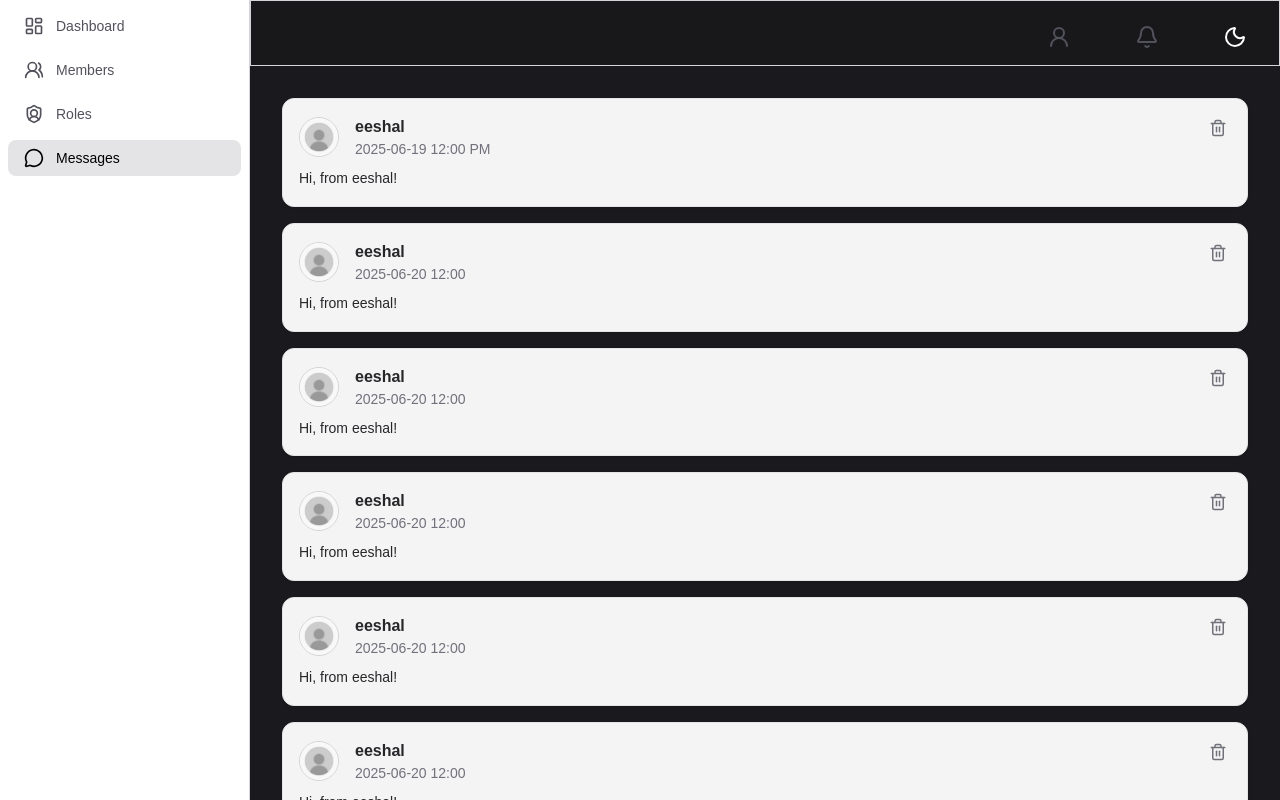
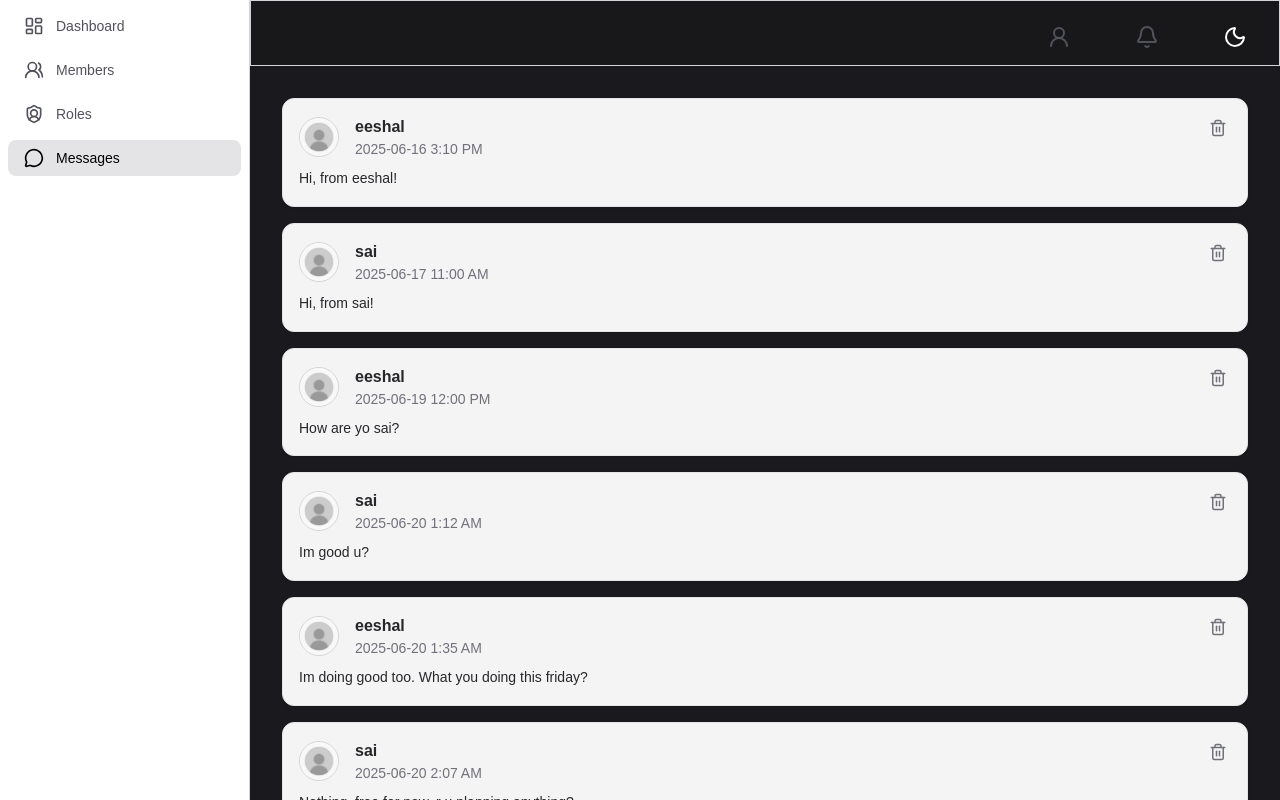
Before and after one commit to eeshalteluri/discord-server-admin-dashboard, a Next.js app: page /messages in a window 1280 px wide. Built offline with nearby package versions, Linux system fonts and the light colour scheme.

Commit message:
Updated the messages, members mock data

```diff
--- a/src/app/constants/constants.ts
+++ b/src/app/constants/constants.ts
@@ -4,74 +4,92 @@ export const MessagesList : MessageType[] = [
   {
     avatar: 'https://via.placeholder.com/40',
     username: 'eeshal',
-    createdAt: '2025-06-19 12:00 PM',
+    createdAt: '2025-06-16 3:10 PM',
     message: 'Hi, from eeshal!'
   },
   {
     avatar: 'https://via.placeholder.com/40',
-    username: 'eeshal',
-    createdAt: '2025-06-20 12:00',
-    message: 'Hi, from eeshal!'
+    username: 'sai',
+    createdAt: '2025-06-17 11:00 AM',
+    message: 'Hi, from sai!'
   },
   {
     avatar: 'https://via.placeholder.com/40',
     username: 'eeshal',
-    createdAt: '2025-06-20 12:00',
-    message: 'Hi, from eeshal!'
+    createdAt: '2025-06-19 12:00 PM',
+    message: 'How are yo sai?'
+  },
+  {
+    avatar: 'https://via.placeholder.com/40',
+    username: 'sai',
+    createdAt: '2025-06-20 1:12 AM',
+    message: 'Im good u?'
   },
   {
     avatar: 'https://via.placeholder.com/40',
     username: 'eeshal',
-    createdAt: '2025-06-20 12:00',
-    message: 'Hi, from eeshal!'
+    createdAt: '2025-06-20 1:35 AM',
+    message: 'Im doing good too. What you doing this friday?'
+  },
+  {
+    avatar: 'https://via.placeholder.com/40',
+    username: 'sai',
+    createdAt: '2025-06-20 2:07 AM',
+    message: 'Nothing, free for now. r u planning anything?'
+  },
+  {
+    avatar: 'https://via.placeholder.com/40',
+    username: 'teluri',
+    createdAt: '2025-06-20 3:23 AM',
+    message: 'Gys it you are planning anything count me in :)'
   },
   {
     avatar: 'https://via.placeholder.com/40',
     username: 'eeshal',
-    createdAt: '2025-06-20 12:00',
-    message: 'Hi, from eeshal!'
+    createdAt: '2025-06-20 3:40 AM',
+    message: 'Lets buil discord server dashboard during the weekend. What do u say gang?'
+  },
+  {
+    avatar: 'https://via.placeholder.com/40',
+    username: 'teluri',
+    createdAt: '2025-06-20 6:15 AM',
+    message: 'yeahhhhh..., lets do it!!!!'
+  },
+  {
+    avatar: 'https://via.placeholder.com/40',
+    username: 'sai',
+    createdAt: '2025-06-20 7:36 AM',
+    message: 'ya, sounds gud to me too'
   },
   {
     avatar: 'https://via.placeholder.com/40',
     username: 'eeshal',
-    createdAt: '2025-06-20 12:00',
-    message: 'Hi, from eeshal!'
+    createdAt: '2025-06-20 7:58 AM',
+    message: 'Where shall we gather?'
+  },
+  {
+    avatar: 'https://via.placeholder.com/40',
+    username: 'teluri',
+    createdAt: '2025-06-20 9:21 AM',
+    message: 'U guys can come to my house.'
+  },
+  {
+    avatar: 'https://via.placeholder.com/40',
+    username: 'sai',
+    createdAt: '2025-06-20 9:25 AM',
+    message: 'okay'
   },
   {
     avatar: 'https://via.placeholder.com/40',
     username: 'eeshal',
-    createdAt: '2025-06-20 12:00',
-    message: 'Hi, from eeshal!'
+    createdAt: '2025-06-20 9:25 AM',
+    message: 'okay'
   },
   {
     avatar: 'https://via.placeholder.com/40',
     username: 'eeshal',
-    createdAt: '2025-06-20 12:00',
-    message: 'Hi, from eeshal!'
-  },
-  {
-    avatar: 'https://via.placeholder.com/40',
-    username: 'eeshal',
-    createdAt: '2025-06-20 12:00',
-    message: 'Hi, from eeshal!'
-  },
-  {
-    avatar: 'https://via.placeholder.com/40',
-    username: 'eeshal',
-    createdAt: '2025-06-20 12:00',
-    message: 'Hi, from eeshal!'
-  },
-  {
-    avatar: 'https://via.placeholder.com/40',
-    username: 'eeshal',
-    createdAt: '2025-06-20 12:00',
-    message: 'Hi, from eeshal!'
-  },
-  {
-    avatar: 'https://via.placeholder.com/40',
-    username: 'eeshal',
-    createdAt: '2025-06-20 12:00',
-    message: 'Hi, from eeshal!'
+    createdAt: '2025-06-20 9:25 AM',
+    message: 'can someone contact kumar? he might also be interested'
   },
 ]
 
@@ -104,9 +122,56 @@ export const MembersList : MemberType[] = [
     role: 'member',
     isOnline: true
   },
+  {
+    avatar: 'https://via.placeholder.com/43',
+    username: 'shashi',
+    joinDate: '2025-06-18',
+    role: 'member',
+    isOnline: false
+  },
+  {
+    avatar: 'https://via.placeholder.com/43',
+    username: 'preetham',
+    joinDate: '2025-06-15',
+    role: 'moderator',
+    isOnline: true
+  },
+  {
+    avatar: 'https://via.placeholder.com/43',
+    username: 'rishi',
+    joinDate: '2025-06-20',
+    role: 'member',
+    isOnline: true
+  },
+  {
+    avatar: 'https://via.placeholder.com/43',
+    username: 'praveen',
+    joinDate: '2025-06-15',
+    role: 'admin',
+    isOnline: true
+  },
+  {
+    avatar: 'https://via.placeholder.com/43',
+    username: 'akash',
+    joinDate: '2025-06-14',
+    role: 'member',
+    isOnline: false
+  },
+  {
+    avatar: 'https://via.placeholder.com/43',
+    username: 'ravi',
+    joinDate: '2025-06-14',
+    role: 'owner',
+    isOnline: true
+  },
 ]
 
 export const RolesList : RoleType[] = [
+  {
+    name: 'owner',
+    isActive: true,
+    color: 'black'
+  },
   {
     name: 'admin',
     isActive: true,
--- a/src/app/types/types.ts
+++ b/src/app/types/types.ts
@@ -7,7 +7,7 @@ export interface MemberType {
 }
 
 export interface RoleType {
-  name: 'admin' | 'moderator' | 'member',
+  name: 'owner' | 'admin' | 'moderator' | 'member',
   isActive: boolean,
   color: string
 }
```
